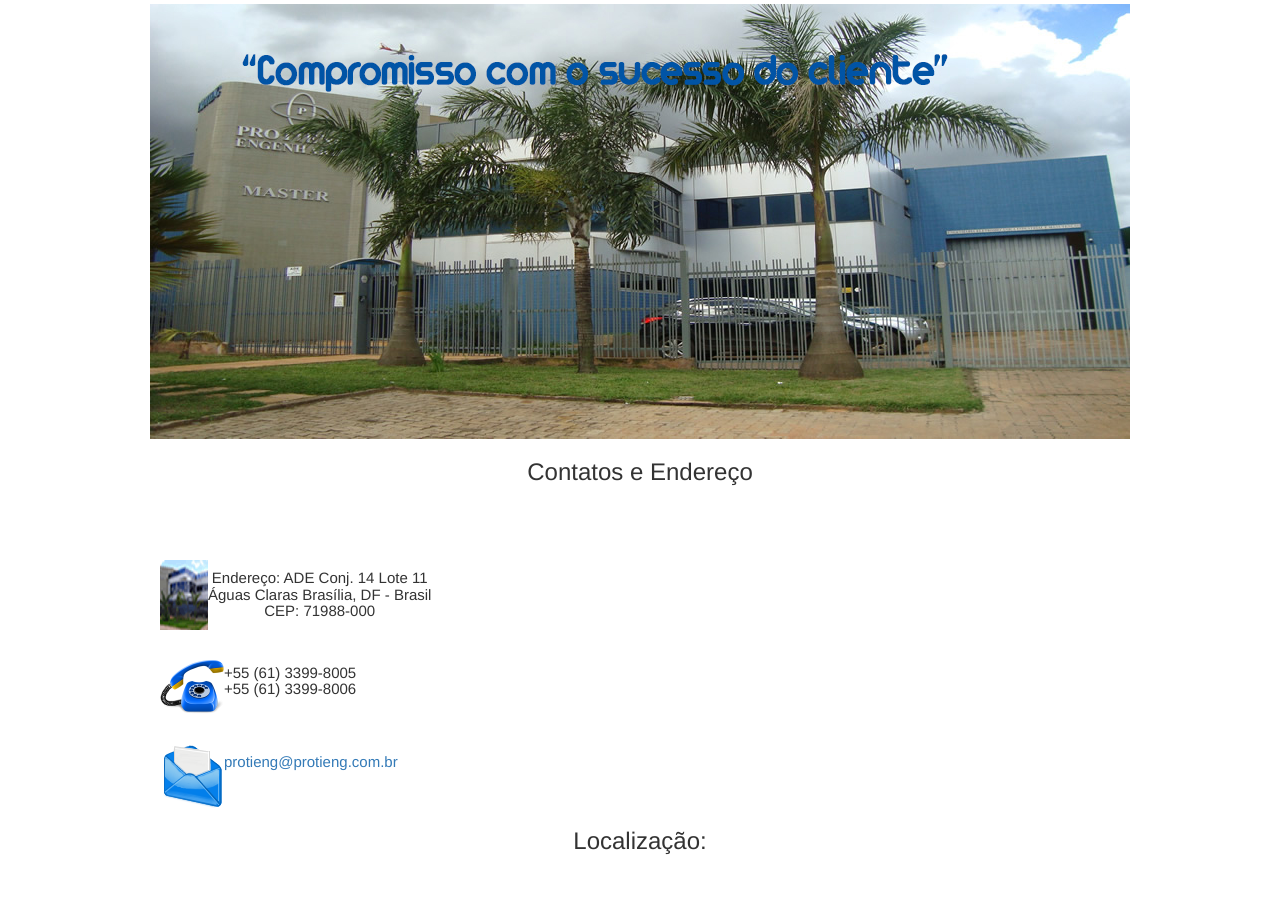
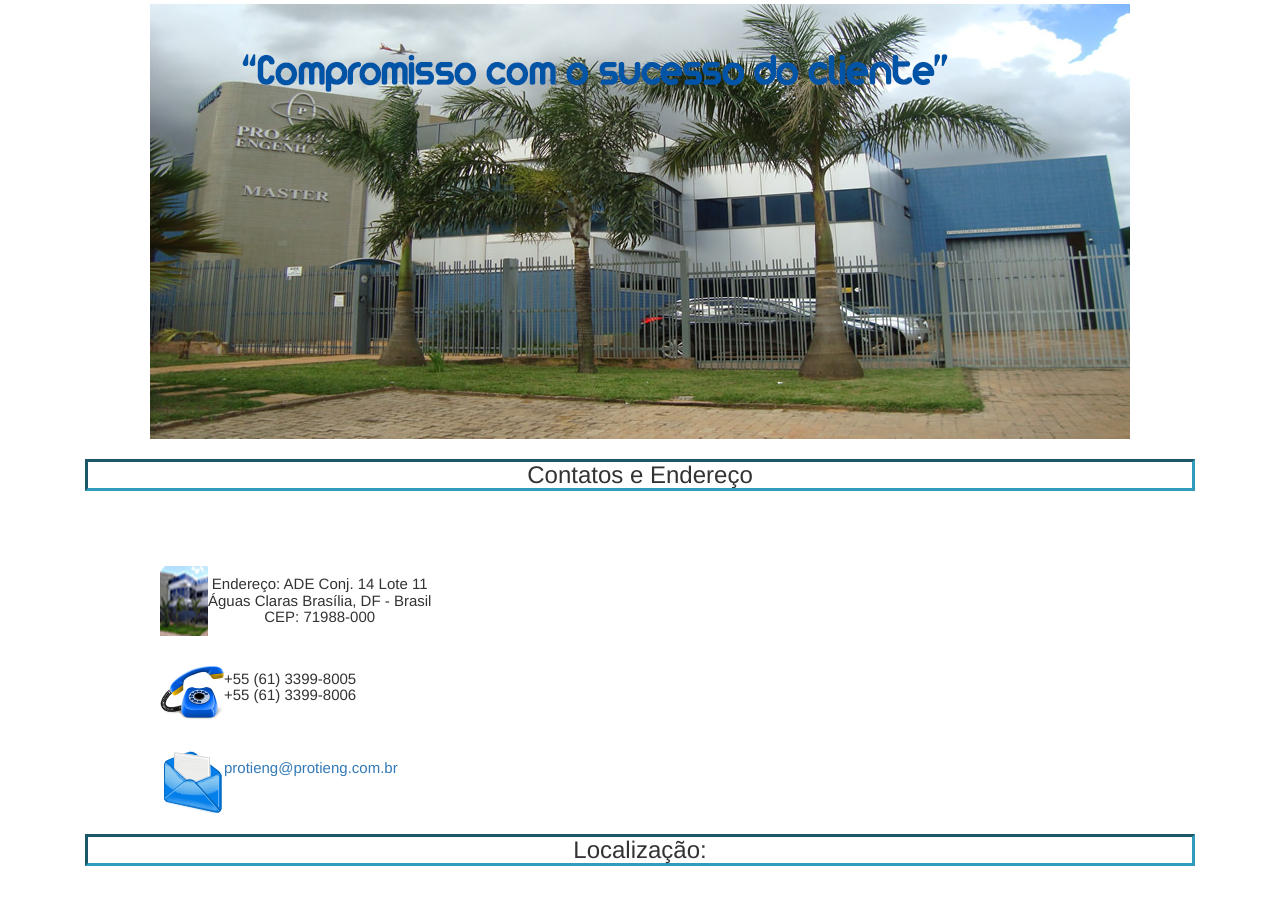
Before and after one commit to Emersonpix/protieng, a plain HTML site: page contato.html in a window 1280 px wide. Shown: the part 98-1002 px from the top of the page. Drawn offline with nearby package versions, Linux system fonts and the light colour scheme; grey boxes are pictures that could not be loaded; a web font is replaced by a local one.

Commit message:
modified:   css/contato.css

```diff
--- a/css/contato.css
+++ b/css/contato.css
@@ -64,6 +64,16 @@ h6 {
     margin-bottom: 25px;
 }
 
+.telefone h3 {
+    border-style: inset;
+    border-color: rgb(50, 156, 189);
+}
+
+.loca h3 {
+    border-style: inset;
+    border-color: rgb(50, 156, 189);
+}
+
 @media only screen and (max-width: 600px) {
     .telefone {
         display: flow-root;
```
